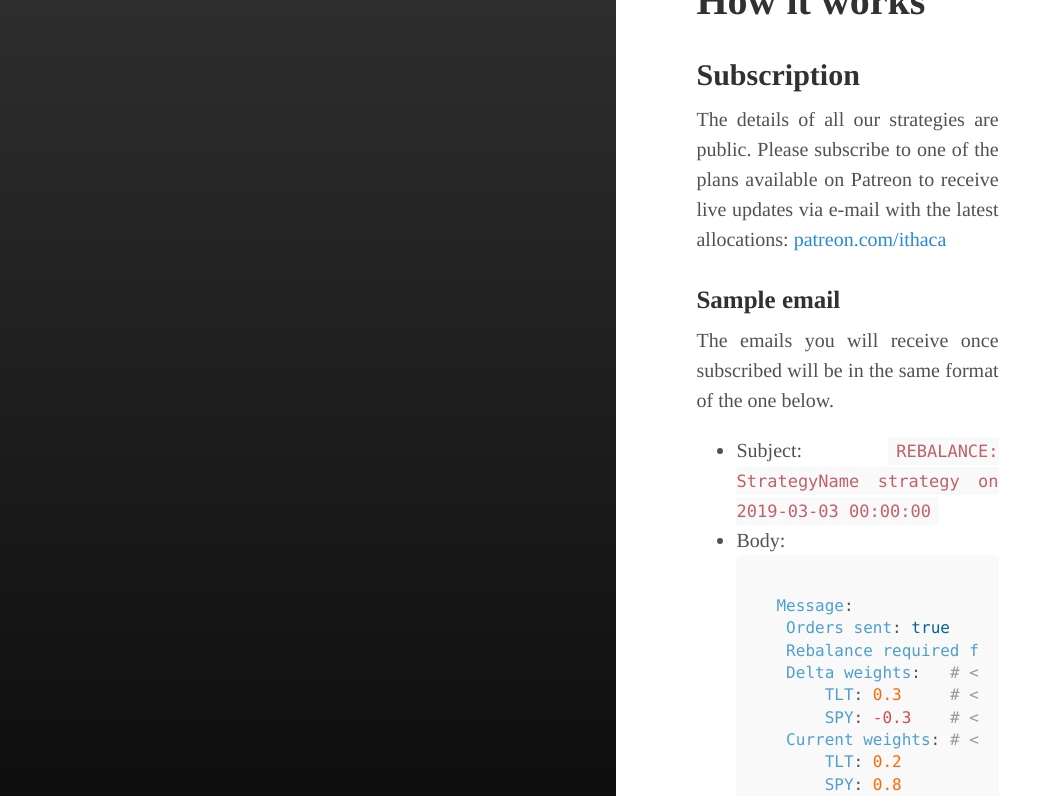
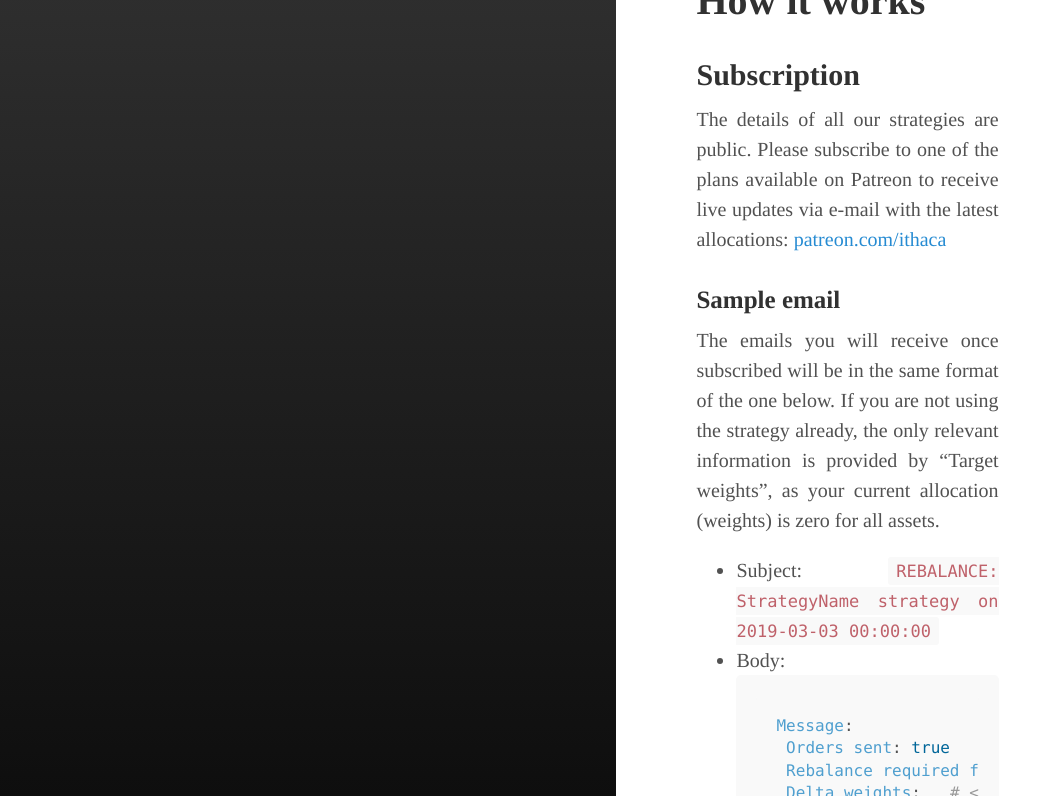
Before and after one commit to IthacaResearch/ithacaresearch.github.io, a Jekyll site: the page built from category/how-it-works.md, in a window 1280 px wide and 900 px high, cut to the strip 104-900 px from the top of the window. Shown: the whole strip, without its empty margins (0-1062 px from the left). Built offline with Jekyll 4.4.1, drawn with Linux system fonts in a browser that asks for light colours.

Commit message:
Update how-it-works.md

````diff
--- a/category/how-it-works.md
+++ b/category/how-it-works.md
@@ -8,7 +8,7 @@ sidebar_sort_order: 800
 The details of all our strategies are public. Please subscribe to one of the plans available on Patreon to receive live updates via e-mail with the latest allocations: [patreon.com/ithaca](https://www.patreon.com/ithaca "Go to Patreon page")
 
 ### Sample email
-The emails you will receive once subscribed will be in the same format of the one below.
+The emails you will receive once subscribed will be in the same format of the one below. If you are not using the strategy already, the only relevant information is provided by "Target weights", as your current allocation (weights) is zero for all assets.
 
 - Subject: ```REBALANCE: StrategyName strategy on 2019-03-03 00:00:00```
 - Body:
````
